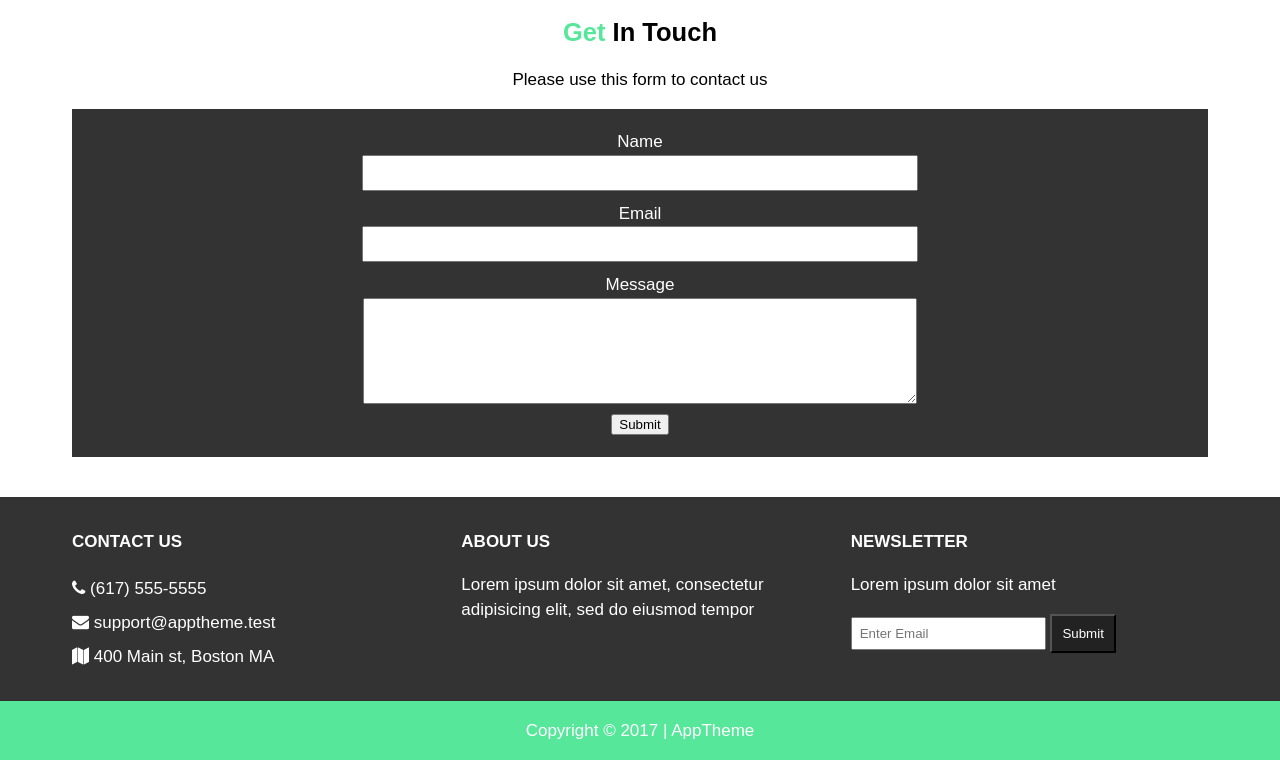
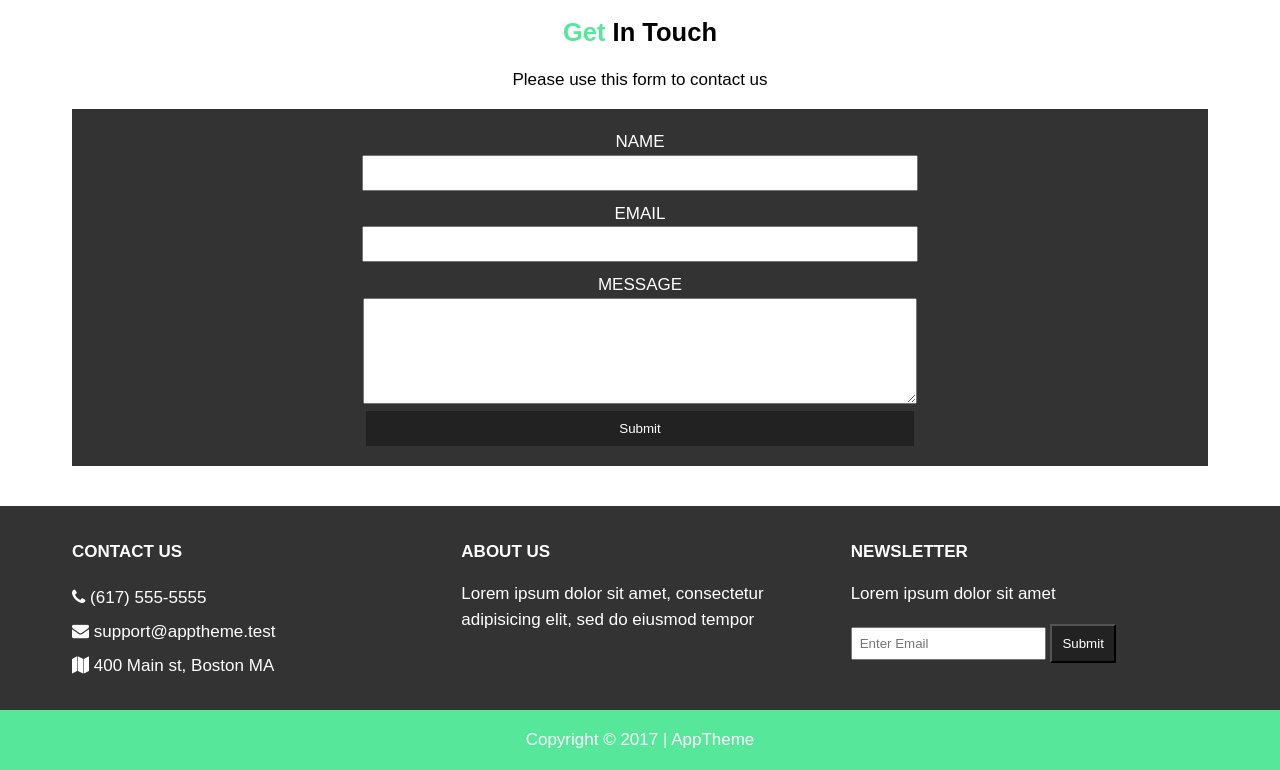
Before and after one commit to brettl1991/FlexboxGrid-HTML-CSS, a plain HTML site: page contact.html in a window 1280 px wide. Shown: the part 141-911 px from the top of the page. Drawn offline with Linux system fonts and the light colour scheme.

Commit message:
Styling the contact form

```diff
--- a/CSS/style.css
+++ b/CSS/style.css
@@ -204,6 +204,18 @@ COMPANY */
     width: 50%;
     height: 100px;
 }
+
+.contact form button {
+    width:50%;
+    padding: 10px 0;
+    border: 0;
+    background: #222;
+    color: #fff;
+}
+
+.contact form label {
+    text-transform: uppercase;
+}
 /* MEDIA QUERIES  */
 @media(max-width:800px) {
     #showcase h1 {
```
